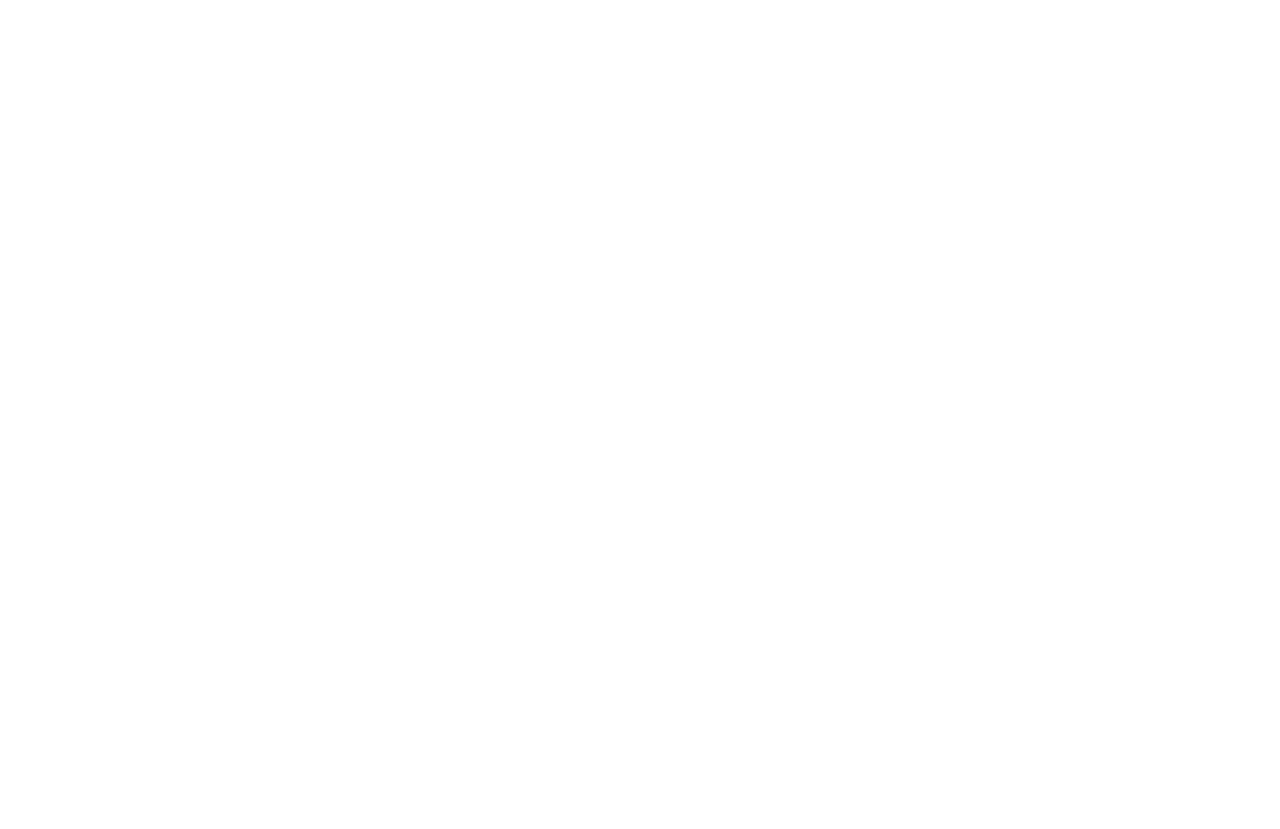
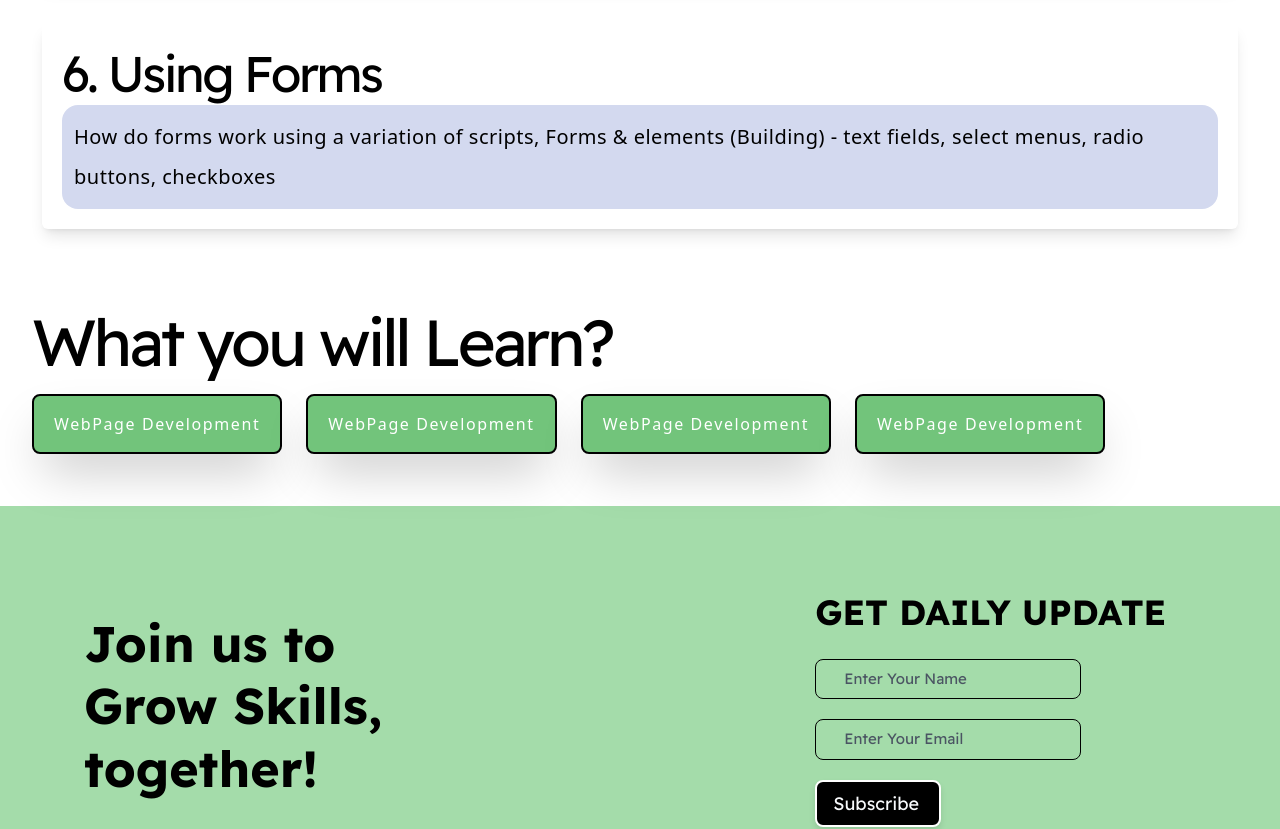
Before and after one commit to waqasignipulse/global_tutions, a React (Vite) app: page /Course_detail in a window 1280 px wide. Shown: the part 2167-2996 px from the top of the page. Before the commit the page ends 949 px from the top, so only its background shows below. Built offline with nearby package versions, Linux system fonts and the light colour scheme.

Commit message:
detail_pages_created

```diff
--- a/src/Components/Courses/Course_detail.jsx
+++ b/src/Components/Courses/Course_detail.jsx
@@ -1,10 +1,14 @@
 import React from 'react'
 import Course_detail_banner from '../Main/Course_detail_banner'
+import What_you_will_Learn from '../Main/What_you_will_Learn'
+import Subscribe from '../Main/Subscribe'
 
 const Course_detail = () => {
   return (
     <div>
       <Course_detail_banner/>
+      <What_you_will_Learn/>
+      <Subscribe/>
     </div>
   )
 }
--- /dev/null
+++ b/src/Components/Main/What_you_will_Learn.jsx
@@ -0,0 +1,179 @@
+import React from 'react'
+
+const What_you_will_Learn = () => {
+  return (
+    <div>
+        {/* <!-- what you will learn section detail  --> */}
+  <div class="w-full h-auto">
+    <div
+      class="py-[px] md:py-[px] lg:py-[40px] xl:py-[px] 2xl:py-[px] px-[px] md:px-[px] lg:px-[30px] xl:px-[px] 2xl:px-[px]">
+      <div class="flex flex-col gap-10 lg:px-3 px-7">
+        <div>
+          <p
+            class="font-readex text-[50px] md:text-[60px] lg:text-[70px] xl:text-[80px] 2xl:text-[90px] tracking-tighter leading-tight w-full">
+            What you will Learn?
+          </p>
+        </div>
+        {/* <!-- 1  --> */}
+        <div class="flex flex-col shadow-lg rounded-md p-5">
+          <div
+            class="font-readex text-[30px] md:text-[40px] lg:text-[50px] xl:text-[50px] 2xl:text-[70px] tracking-tighter leading-tight">
+            <p>1. The various ways in which HTML is written</p>
+          </div>
+          <div class="w-full h-auto">
+            <div class="p-3 bg-[#d3d9ef] rounded-2xl">
+              <p
+                class="text-[14px] md:text-[16px] lg:text-[18px] xl:text-[20px] 2xl:text-[24px] tracking-wide leading-loose">
+                The basics of using HTML exploring the Head and Body sections,
+                Using NotePad, Dreamweaver, SimpleText, HomeSite etc, File
+                naming, Creating paragraphs and Headings, Using attributes,
+                Formation of text, Special characters and learning how to
+                creat line breaks and horizontal rules, Creating Lists
+              </p>
+            </div>
+          </div>
+        </div>
+        {/* <!-- 2  --> */}
+        <div class="flex flex-col shadow-lg rounded-md p-5">
+          <div
+            class="font-readex text-[30px] md:text-[40px] lg:text-[50px] xl:text-[50px] 2xl:text-[70px] tracking-tighter leading-tight">
+            <p>2. The way to use colors</p>
+          </div>
+          <div class="w-full h-auto">
+            <div class="p-3 bg-[#d3d9ef] rounded-2xl">
+              <p
+                class="text-[14px] md:text-[16px] lg:text-[18px] xl:text-[20px] 2xl:text-[24px] tracking-wide leading-loose">
+                The creation of a background color. Using Colours & text, The
+                Limitations that apply.
+              </p>
+            </div>
+          </div>
+        </div>
+        {/* <!-- 3  --> */}
+        <div class="flex flex-col shadow-lg rounded-md p-5">
+          <div
+            class="font-readex text-[30px] md:text-[40px] lg:text-[50px] xl:text-[50px] 2xl:text-[70px] tracking-tighter leading-tight">
+            <p>3. Hypertext Links</p>
+          </div>
+          <div class="w-full h-auto">
+            <div class="p-3 bg-[#d3d9ef] rounded-2xl">
+              <p
+                class="text-[14px] md:text-[16px] lg:text-[18px] xl:text-[20px] 2xl:text-[24px] tracking-wide leading-loose">
+                Create Email Links, Anchor links, Links to external sites,
+                Target attributes, Create default color links, Page to page
+                links
+              </p>
+            </div>
+          </div>
+        </div>
+        {/* <!-- 4  --> */}
+        <div class="flex flex-col shadow-lg rounded-md p-5">
+          <div
+            class="font-readex text-[30px] md:text-[40px] lg:text-[50px] xl:text-[50px] 2xl:text-[70px] tracking-tighter leading-tight">
+            <p>4. Images</p>
+          </div>
+          <div class="w-full h-auto">
+            <div class="p-3 bg-[#d3d9ef] rounded-2xl">
+              <p
+                class="text-[14px] md:text-[16px] lg:text-[18px] xl:text-[20px] 2xl:text-[24px] tracking-wide leading-loose">
+                Inserting Images and attributes, File Formats, Using Images as
+                Hyperlinks, Text and Images, and Creation of image maps.
+              </p>
+            </div>
+          </div>
+        </div>
+        {/* <!-- 5  --> */}
+        <div class="flex flex-col shadow-lg rounded-md p-5">
+          <div
+            class="font-readex text-[30px] md:text-[40px] lg:text-[50px] xl:text-[50px] 2xl:text-[70px] tracking-tighter leading-tight">
+            <p>5. Table</p>
+          </div>
+          <div class="w-full h-auto">
+            <div class="p-3 bg-[#d3d9ef] rounded-2xl">
+              <p
+                class="text-[14px] md:text-[16px] lg:text-[18px] xl:text-[20px] 2xl:text-[24px] tracking-wide leading-loose">
+                Inserting Images and attributes, File Formats, Using Images as
+                Hyperlinks, Text and Images-aligning, Creation of image maps.
+              </p>
+            </div>
+          </div>
+        </div>
+        {/* <!-- 6 --> */}
+        <div class="flex flex-col shadow-lg rounded-md p-5">
+          <div
+            class="font-readex text-[30px] md:text-[40px] lg:text-[50px] xl:text-[50px] 2xl:text-[70px] tracking-tighter leading-tight">
+            <p>6. Using Forms</p>
+          </div>
+          <div class="w-full h-auto">
+            <div class="p-3 bg-[#d3d9ef] rounded-2xl">
+              <p
+                class="text-[14px] md:text-[16px] lg:text-[18px] xl:text-[20px] 2xl:text-[24px] tracking-wide leading-loose">
+                How do forms work using a variation of scripts, Forms &
+                elements (Building) - text fields, select menus, radio
+                buttons, checkboxes
+              </p>
+            </div>
+          </div>
+        </div>
+      </div>
+    </div>
+  </div>
+
+  {/* <!-- skill you will learn section short   --> */}
+  <div class="w-full h-auto">
+    <div class="lg:py-8 py-5 md:px-8 px-5 flex flex-col gap-3">
+      <div>
+        <p
+          class="font-readex text-[34px] md:text-[45px] lg:text-[55px] xl:text-[65px] 2xl:text-[80px] tracking-tighter leading-tight w-full ">
+          What you will Learn?
+        </p>
+      </div>
+
+      <div class="flex ">
+        <div class="grid grid-cols-1 md:grid-cols-2 lg:grid-cols-3 xl:grid-cols-4 2xl:grid-cols-5 gap-6">
+          {/* <!-- 1  --> */}
+          <div>
+            <div class="bg-[#72c47b] border-[2px] border-black shadow-2xl rounded-lg">
+              <p
+                class="text-white text-[14px] md:text-[16px] lg:text-[18px] xl:text-[16px] 2xl:text-[18px] py-2 lg:py-4 px-5   tracking-widest">
+                WebPage Development
+              </p>
+            </div>
+          </div>
+          {/* <!-- 2  --> */}
+          <div>
+            <div class="bg-[#72c47b] border-[2px] border-black shadow-2xl rounded-lg">
+              <p
+                class="text-white text-[14px] md:text-[16px] lg:text-[18px] xl:text-[16px] 2xl:text-[18px] py-2 lg:py-4 px-5   tracking-widest">
+                WebPage Development
+              </p>
+            </div>
+          </div>
+          {/* <!-- 3  --> */}
+          <div>
+            <div class="bg-[#72c47b] border-[2px] border-black shadow-2xl rounded-lg">
+              <p
+                class="text-white text-[14px] md:text-[16px] lg:text-[18px] xl:text-[16px] 2xl:text-[18px] py-2 lg:py-4 px-5   tracking-widest">
+                WebPage Development
+              </p>
+            </div>
+          </div>
+          {/* <!-- 4  --> */}
+          <div>
+            <div class="bg-[#72c47b] border-[2px] border-black shadow-2xl rounded-lg">
+              <p
+                class="text-white text-[14px] md:text-[16px] lg:text-[18px] xl:text-[16px] 2xl:text-[18px] py-2 lg:py-4 px-5   tracking-widest">
+                WebPage Development
+              </p>
+            </div>
+          </div>
+
+        </div>
+      </div>
+    </div>
+  </div>
+    </div>
+  )
+}
+
+export default What_you_will_Learn
```
